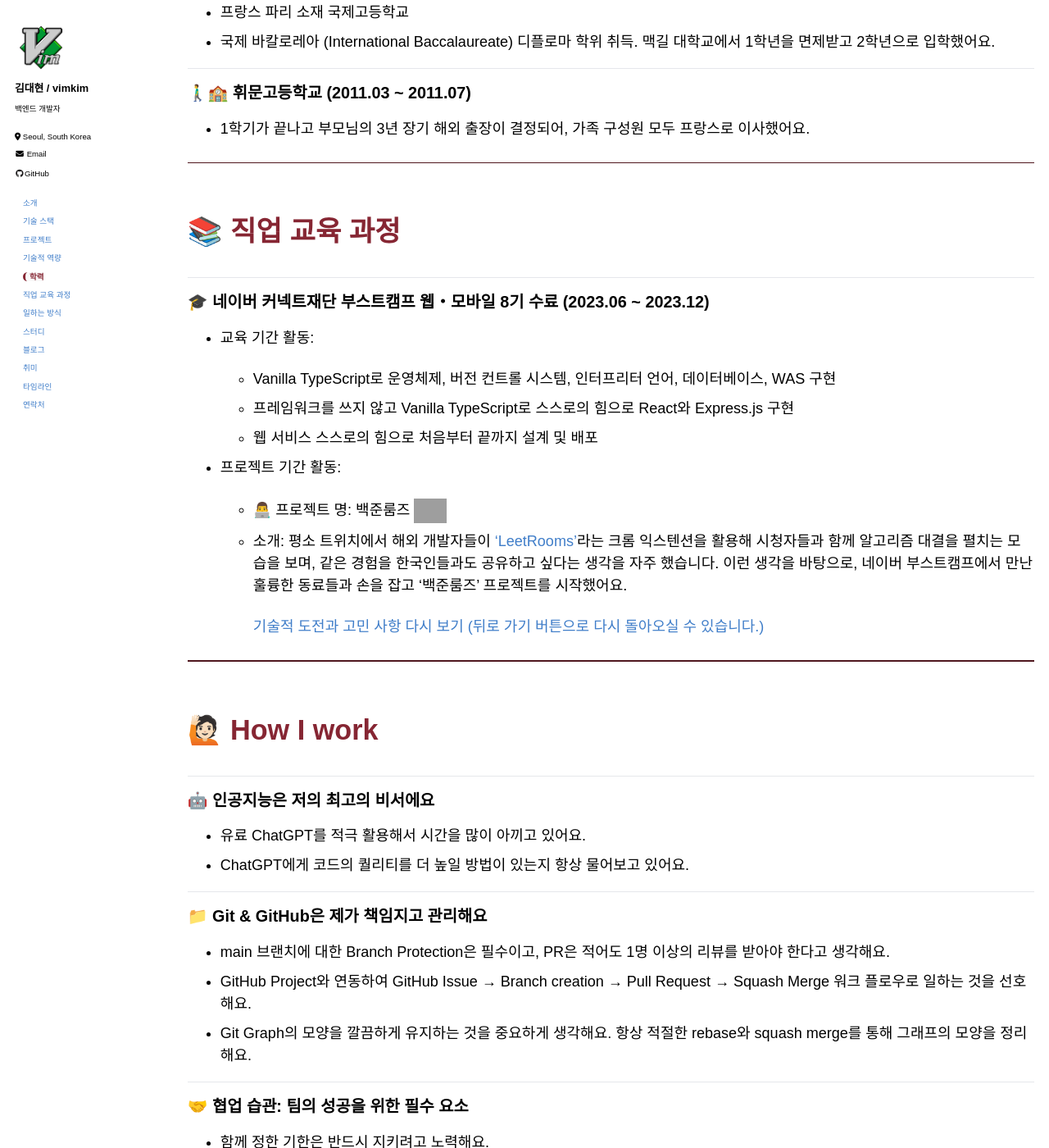
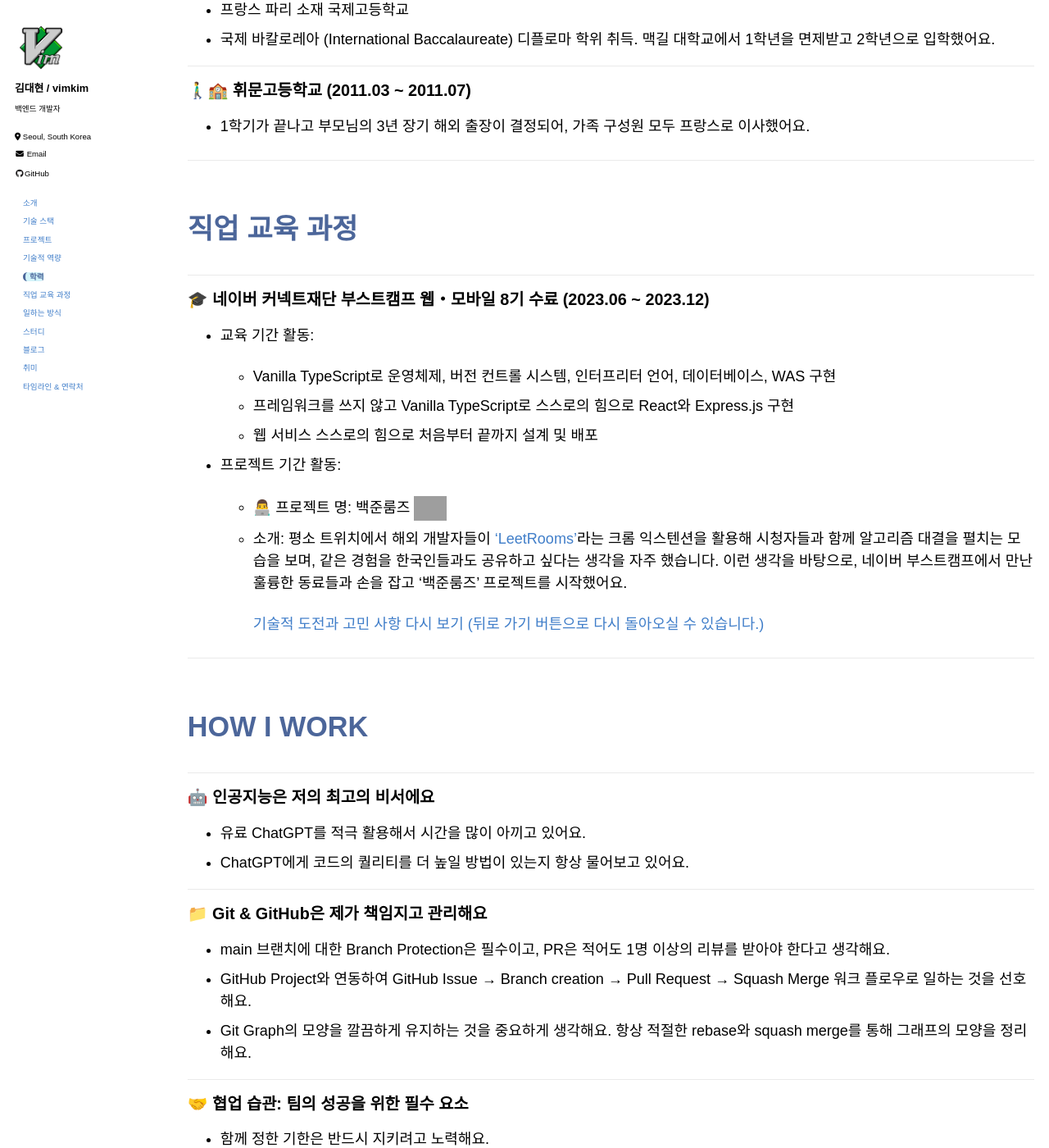
Before and after one commit to vimkim/vimkim.github.io, a Jekyll site: the page built from _pages/about.md, in a window 1280 px wide and 1400 px high, scrolled down 8743 px. Shown: the whole window at 82% size. Built offline with Jekyll 4.4.1, drawn with Linux system fonts in a browser that asks for light colours; some web fonts are replaced; some of the changed text lies outside the part shown; grey boxes are pictures that could not be loaded.

Commit message:
style rewrite red -> blue

```diff
--- a/_includes/table-of-contents.html
+++ b/_includes/table-of-contents.html
@@ -1,14 +1,13 @@
 <ul class="table-of-contents">
-    <li><a href="/#introduction">소개</a></li>
+    <li><a href="/#daehyun-kim">소개</a></li>
     <li><a href="/#skills">기술 스택</a></li>
-    <li><a href="/#-projects">프로젝트</a></li>
-    <li><a href="/#-기술적-역량">기술적 역량</a></li>
-    <li><a href="/#-학력">학력</a></li>
-    <li><a href="/#-직업-교육-과정">직업 교육 과정</a></li>
-    <li><a href="/#-how-i-work">일하는 방식</a></li>
-    <li><a href="/#-cs-studies">스터디</a></li>
-    <li><a href="/#-my-blog">블로그</a></li>
-    <li><a href="/#-extra">취미</a></li>
-    <li><a href="/#timeline">타임라인</a></li>
-    <li><a href="/#-contact">연락처</a></li>
+    <li><a href="/#projects">프로젝트</a></li>
+    <li><a href="/#기술적-역량">기술적 역량</a></li>
+    <li><a href="/#education">학력</a></li>
+    <li><a href="/#직업-교육-과정">직업 교육 과정</a></li>
+    <li><a href="/#how-i-work">일하는 방식</a></li>
+    <li><a href="/#cs-studies">스터디</a></li>
+    <li><a href="/#blog">블로그</a></li>
+    <li><a href="/#extra">취미</a></li>
+    <li><a href="/#timeline">타임라인 & 연락처</a></li>
 </ul>
--- a/_pages/about.md
+++ b/_pages/about.md
@@ -31,7 +31,7 @@ redirect_from:
 - [연락처](/#-contact)
 {:.table-of-contents} -->
 
-## Skills
+## SKILLS
 
 ### 대표 기술
 
@@ -66,7 +66,7 @@ redirect_from:
   [![Socket.io](https://img.shields.io/badge/Socket.io-black?style=for-the-badge&logo=socket.io&badgeColor=010101){:.badge}](https://google.com/search?q=Socket.io)
   [![PowerShell](https://img.shields.io/badge/PowerShell-%235391FE.svg?style=for-the-badge&logo=powershell&logoColor=white){:.badge}](https://google.com/search?q=powershell)
 
-## 💻 Projects
+## PROJECTS
 
 대표 프로젝트: 백준룸즈
 
@@ -177,7 +177,7 @@ redirect_from:
 - 개인 프로젝트
 - 🐹 Go언어와 Hugo로 제작 중
 
-## 💪 기술적 역량
+## 기술적 역량
 
 ### 🚀 배포와 CI/CD에 능숙해요
 
@@ -326,7 +326,7 @@ redirect_from:
 
 - 1학기가 끝나고 부모님의 3년 장기 해외 출장이 결정되어, 가족 구성원 모두 프랑스로 이사했어요.
 
-## 📚 직업 교육 과정
+## 직업 교육 과정
 
 ### 🎓 네이버 커넥트재단 부스트캠프 웹・모바일 8기 수료 (2023.06 ~ 2023.12)
 
@@ -372,7 +372,7 @@ redirect_from:
 
 ### 대용량 트래픽 처리 경험 -->
 
-## 🙋🏻 How I work
+## HOW I WORK
 
 ### 🤖 인공지능은 저의 최고의 비서에요
 
@@ -394,7 +394,7 @@ redirect_from:
 - 금전적인 인센티브보다, 내가 얼마나 의미 있게 기여할 수 있는지가 더 중요하다고 생각해요.
 - 신기술은 필요하다면 도입하지만, 예상치 못한 버그에 책임지고 해결할 수 있도록 스스로 충분한 공부와 단단히 대비를 해둬야 한다고 생각해요. 제 의견대로 팀프로젝트에 MapStruct 매퍼 라이브러리를 도입했다가 발생한 버그에 대해 끝까지 책임을 지고 해결한 적이 있어요. [link](https://velog.io/@dkvlg/mapstruct-%EC%98%A4%EB%A5%98-%EB%8B%A4-%EC%9E%A1%EA%B3%A0-%EB%8F%84%EC%9E%85-%EC%84%B1%EA%B3%B5){:.no-print}
 
-## 📚 CS Studies
+## CS STUDIES
 
 23년 1월부터 매주 일요일마다 꾸준히 여러 기술서적 완독 스터디에 참여했어요. 전 팀장님이셨던 [Hellojihyoung](https://github.com/Hellojihyoung)님께 24년 1월에 스터디를 물려받아 스터디장을 맡고 있어요.
 
@@ -447,11 +447,11 @@ redirect_from:
 [![Neovim](https://img.shields.io/badge/NeoVim-%2357A143.svg?&style=for-the-badge&logo=neovim&logoColor=white){:.badge}](https://google.com/search?q=Neovim)
 [![Obsidian](https://img.shields.io/badge/Obsidian-%23483699.svg?style=for-the-badge&logo=obsidian&logoColor=white){:.badge}](https://google.com/search?q=Obsidian)
 
-## Timeline
+## TIMELINE
 
 ![timeline](/images/timeline.png)
 
-## 📞 Contact
+## CONTACT
 
 궁금하신 사항이 있으시면 아래 연락처로 편하게 문의해 주세요. 이른 시일 안에 답변 드리겠습니다!
 
--- a/assets/css/main.scss
+++ b/assets/css/main.scss
@@ -45,6 +45,10 @@
   src: url("https://cdn.jsdelivr.net/gh/Project-Noonnu/noonfonts_2107@1.1/Pretendard-Regular.woff") format("woff");
   font-weight: 400;
   font-style: normal;
+}
+
+:root {
+  --main-color: #4c669a;
 }
 
 #main {
@@ -99,9 +103,10 @@ h6 {
   /* This is necessary to create the pseudo-element */
   display: block;
   /* This makes the pseudo-element behave like a block-level element */
-  height: 1.5px;
+  height: 1px;
   /* This sets the thickness of the line. Adjust as needed */
-  background: #4f161e;
+  // background: #4f161e;
+  background: #EAEAEA;
   margin-bottom: 3.5rem;
   /* This creates space between the line and the h2 element */
 }
@@ -109,7 +114,8 @@ h6 {
 .page__content h2 {
   margin-top: 1.5rem;
   font-size: 1.9rem;
-  color: #862633;
+  // color: #862633;
+  color: var(--main-color);
   border-bottom: none;
 }
 
@@ -120,7 +126,7 @@ h6 {
   /* This makes the pseudo-element behave like a block-level element */
   height: 1px;
   /* This sets the thickness of the line. Adjust as needed */
-  background: rgb(229, 231, 235);
+  background: #EAEAEA;
   margin-bottom: 1rem;
   /* This creates space between the line and the h2 element */
 }
@@ -293,13 +299,10 @@ body {
 .table-of-contents a.active {
   font-weight: bold;
   /* Makes text bolder */
-  color: #862633;
-  background-color: #f9f9f9;
-  /* Light background for the active item */
-  border-left: 3px solid #862633;
-  /* Adds a side border to highlight */
+  color: var(--main-color);
+  background-color: #D4F4FA;
+  border-left: 3px solid var(--main-color);
   padding-left: 5px;
-  /* Adjust padding to align text properly */
 }
 
 .sidebar {
```
Also changed, not shown: other parts of _pages/about.md (+4 -4 lines).
